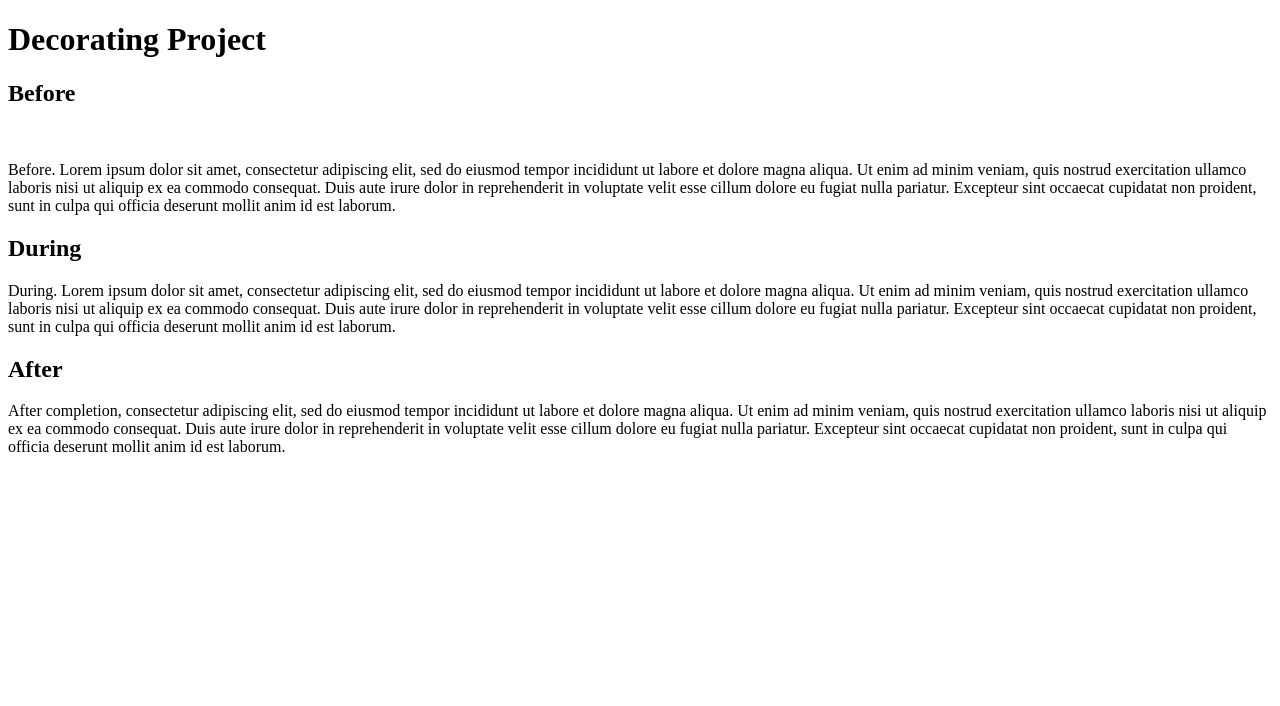
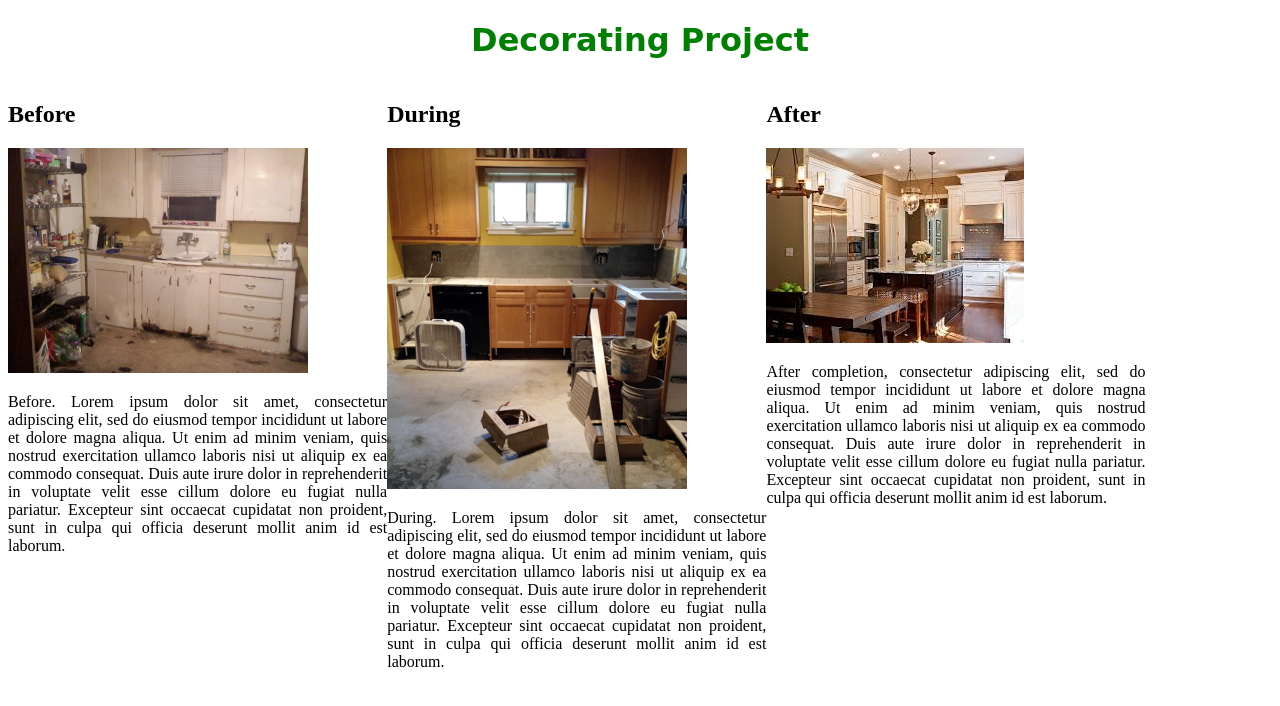
Before and after one commit to marywarrington/interior, a plain HTML site: page index.html in a window 1280 px wide. Drawn offline with Linux system fonts and the light colour scheme.

Commit message:
Complete styling and content

```diff
--- a/css/styles.css
+++ b/css/styles.css
@@ -0,0 +1,16 @@
+h1 {
+  font-family:cursive;
+  color: green;
+  font-style: bold;
+  text-align: center;
+}
+
+.column {
+  width: 30%;
+  float: left;
+  text-align: justify;
+}
+
+img {
+  max-width: 300px;
+}
--- a/index.html
+++ b/index.html
@@ -2,22 +2,24 @@
 <html>
   <head>
     <link href="css/styles.css" rel="stylesheet" type="text/css" media="all">
-    <title>No Doubt</title>
+    <title>Decorating Project</title>
   </head>
   <body>
     <h1>Decorating Project</h1>
     <div class="column">
       <h2>Before</h2>
-      <img src="">
+      <img src="img/before.jpg" alt="an ugly kitchen.">
       <p>Before. Lorem ipsum dolor sit amet, consectetur adipiscing elit, sed do eiusmod tempor incididunt ut labore et dolore magna aliqua. Ut enim ad minim veniam, quis nostrud exercitation ullamco laboris nisi ut aliquip ex ea commodo consequat. Duis aute irure dolor in reprehenderit in voluptate velit esse cillum dolore eu fugiat nulla pariatur. Excepteur sint occaecat cupidatat non proident, sunt in culpa qui officia deserunt mollit anim id est laborum.</p>
     </div>
     <div class="column">
       <h2>During</h2>
+      <img src="img/during.jpg" alt="a kitchen under construction.">
       <p>During. Lorem ipsum dolor sit amet, consectetur adipiscing elit, sed do eiusmod tempor incididunt ut labore et dolore magna aliqua. Ut enim ad minim veniam, quis nostrud exercitation ullamco laboris nisi ut aliquip ex ea commodo consequat. Duis aute irure dolor in reprehenderit in voluptate velit esse cillum dolore eu fugiat nulla pariatur. Excepteur sint occaecat cupidatat non proident, sunt in culpa qui officia deserunt mollit anim id est laborum.</p>
     </div>
 
     <div class="column">
       <h2>After</h2>
+      <img src="img/after.jpg" alt="a beautiful kitchen.">
       <p>After completion, consectetur adipiscing elit, sed do eiusmod tempor incididunt ut labore et dolore magna aliqua. Ut enim ad minim veniam, quis nostrud exercitation ullamco laboris nisi ut aliquip ex ea commodo consequat. Duis aute irure dolor in reprehenderit in voluptate velit esse cillum dolore eu fugiat nulla pariatur. Excepteur sint occaecat cupidatat non proident, sunt in culpa qui officia deserunt mollit anim id est laborum.</p>
     </div>
 
```
Also changed, not shown: img/after.jpg (added), img/before.jpg (added), img/during.jpg (added).
